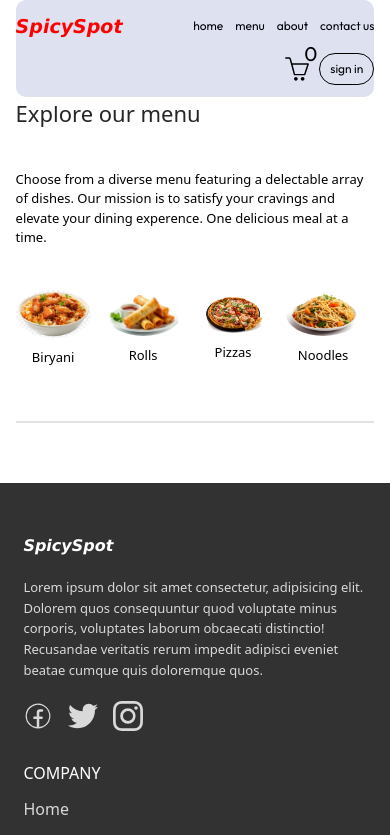
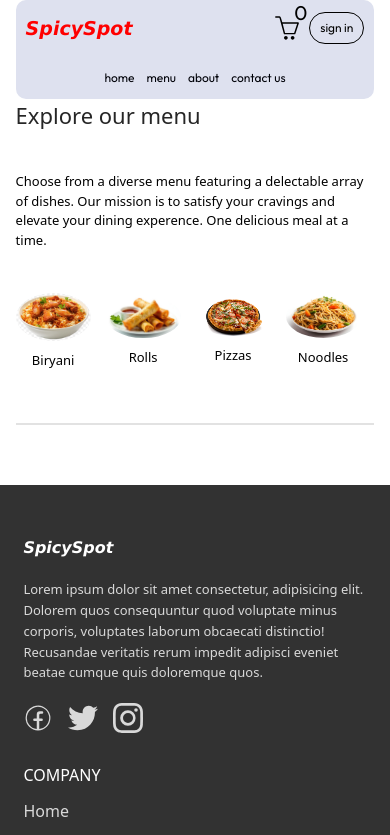
Before and after one commit to deepikadeena/food-delivery, a React (Vite) app in the folder frontend/: page /explore-menu in a window 390 px wide. Shown: the top 835 px of the page. Built offline with nearby package versions, Linux system fonts and the light colour scheme; no server answers.

Commit message:
Fix mobile navbar responsive design

```diff
--- a/frontend/src/components/Navbar.css
+++ b/frontend/src/components/Navbar.css
@@ -159,37 +159,46 @@
 @media (max-width: 750px) {
     .navbar {
         min-height: 75px;
-        padding: 12px 0;
+        padding: 12px 10px;
+        display: flex;
         flex-wrap: wrap;
-        row-gap: 12px;
+        justify-content: space-between;
+        align-items: center;
+        row-gap: 15px;
+        box-sizing: border-box;
     }
 
     .navbar .logo {
+        order: 1;
         font-size: 23px;
     }
 
     .navbar-right {
+        order: 2;
+        display: flex;
+        align-items: center;
         gap: 15px;
         margin-left: auto;
     }
 
     .navbar-menu {
+        order: 3;
         display: flex;
+        flex-basis: 100%;
+        width: 100%;
         flex-direction: row;
+        justify-content: center;
         align-items: center;
-    justify-content: center;
-    list-style: none;
-    gap: 25px;
-    color: #000209;
-    font-size: 18px;
-    padding: 0;
+        gap: 15px;
+        font-size: 14px;
+        padding: 10px 0 0;
         margin: 0;
         white-space: nowrap;
-    margin-left: 15px;
+        box-sizing: border-box;
     }
 
     .navbar button {
-        padding: 7px 15px;
+        padding: 7px 12px;
         font-size: 13px;
     }
 
@@ -198,6 +207,25 @@
     }
 }
 
+@media (max-width: 400px) {
+    .navbar .logo {
+        font-size: 19px;
+    }
+
+    .navbar-menu {
+        gap: 10px;
+        font-size: 12px;
+    }
+
+    .navbar-right {
+        gap: 8px;
+    }
+
+    .navbar button {
+        padding: 6px 10px;
+        font-size: 12px;
+    }
+}
 /* Small Mobile */
 @media (max-width: 400px) {
     .navbar .logo {
```
Lines whose indentation alone changed are shown as unchanged.
